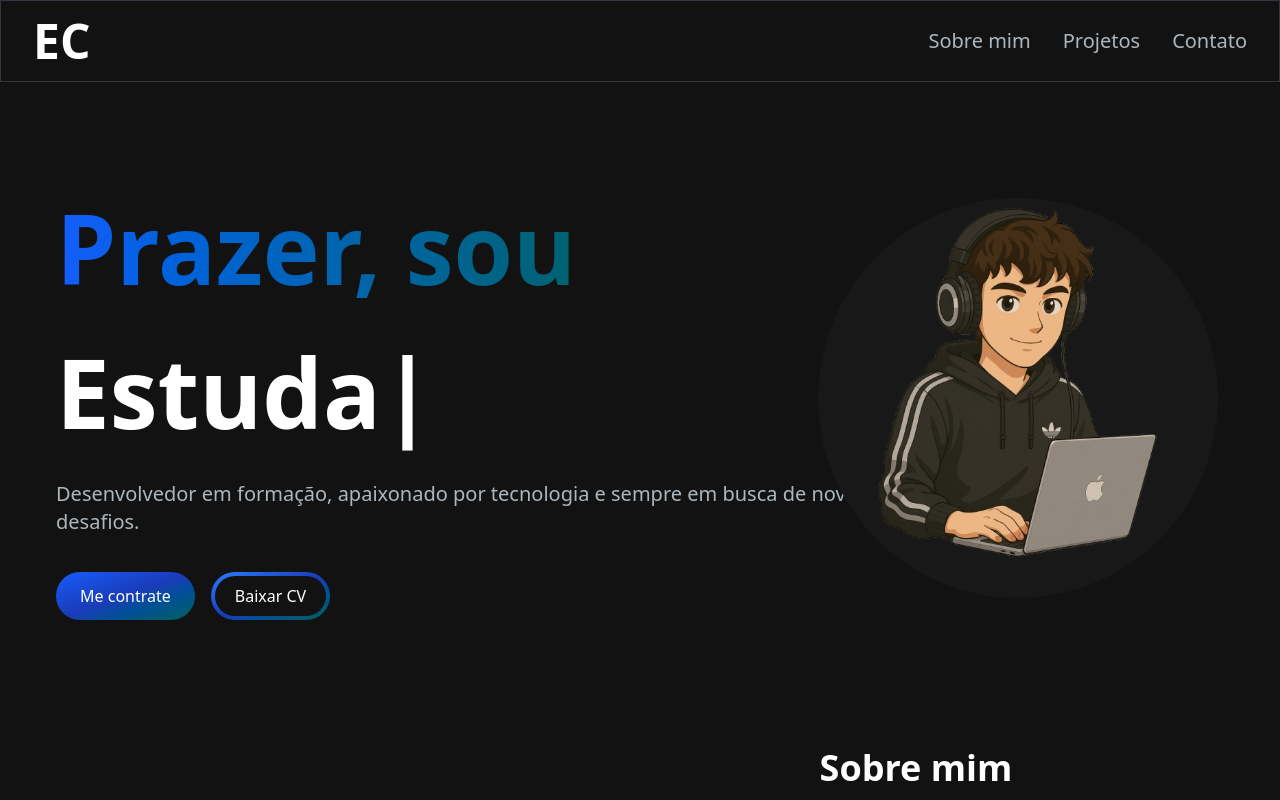
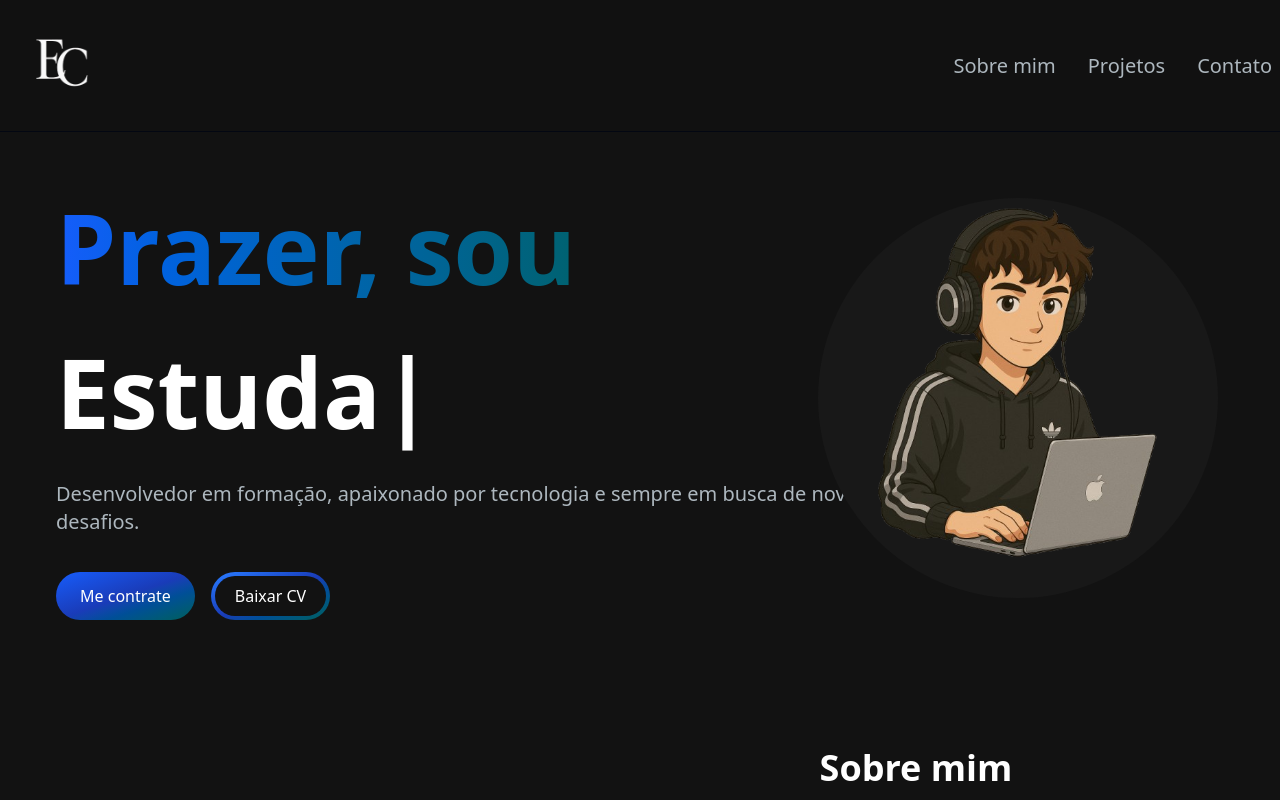
Before and after one commit to eduoliveirachaves/Portifolio, a Next.js app: page / in a window 1280 px wide. Shown: the top 800 px of the page. Built offline with nearby package versions, Linux system fonts and the light colour scheme.

Commit message:
feat: add logo to NavBar and Footer, enhance Skills section with additional logos, enhance NavBar

```diff
--- a/next.config.ts
+++ b/next.config.ts
@@ -108,11 +108,11 @@ const nextConfig: NextConfig = {
       },
       {
         protocol: "https",
-        hostname: "icons8.com",
+        hostname: "img.icons8.com",
         port: "",
-        pathname: "/icon/**"
+        pathname: "**"
+      },
 
-      }
 
     ]
   }
--- a/src/app/components/AboutMe.tsx
+++ b/src/app/components/AboutMe.tsx
@@ -40,7 +40,7 @@ const AboutMe = () => {
           />
         </div>
         <div className="mt-5 md:mt-0 text-left flex flex-col h-full">
-          <h2 className="text-4xl text-center font-bold text-white mb-6">
+          <h2 className="text-4xl text-center font-bold text-white mb-7">
             Sobre mim
           </h2>
           <div className="grid gap-4 items-center justify-center text-center md:text-left">
--- a/src/app/components/Footer.tsx
+++ b/src/app/components/Footer.tsx
@@ -1,8 +1,16 @@
+import Image from "next/image";
+
 const Footer = () => {
   return (
-    <footer className="footer border border-t-[#33353F] z-10 border-l-transparent border-r-transparent border-b-transparent ">
+    <footer
+      className="footer border border-t-[#33353F] z-10 border-l-transparent border-r-transparent border-b-transparent ">
       <div className="container p-10 flex justify-between items-center mx-auto">
-        <span className="font-semibold text-3xl">EC</span>
+        <Image
+          src={"/images/logo-removebg-preview.png"}
+          alt="logo"
+          width={100}
+          height={100}
+        />
         <p className="text-slate-600 ">All right reserved.</p>
       </div>
     </footer>
--- a/src/app/components/NavBar.tsx
+++ b/src/app/components/NavBar.tsx
@@ -1,37 +1,40 @@
 "use client";
-import Link from "next/link";
 import { useState } from "react";
 import NavLink from "./NavLink";
 import { Bars3Icon, XMarkIcon } from "@heroicons/react/24/solid";
 import MenuOverlay from "./MenuOverlay";
+import Image from "next/image";
 
 const navLinks = [
   {
     title: "Sobre mim",
-    path: "#about",
+    path: "#about"
   },
   {
     title: "Projetos",
-    path: "#projects",
+    path: "#projects"
   },
   {
     title: "Contato",
-    path: "#contact",
-  },
+    path: "#contact"
+  }
 ];
 
 export const NavBar = () => {
   const [navbarOpen, setNavbarOpen] = useState(false);
 
   return (
-    <nav className="fixed mx-auto border border-[#33353F] top-0 left-0 right-0 z-10 bg-[#121212] bg-opacity-90">
-      <div className="flex container flex-wrap lg:py-4 items-center justify-between mx-auto p-4 px-8">
-        <Link
-          href={"/"}
-          className="text-2xl md:text-5xl text-white font-semibold"
-        >
-          EC
-        </Link>
+    <nav
+      className="flex fixed mx-auto border-b border-b-gray-950 top-0 left-0 right-0 z-10 bg-[rgba(18,18,18,0.8)] backdrop-blur-md bg-opacity-30 w-full lg:h-33 h-28 md:h-20 items-center">
+      <div className="flex container flex-wrap lg:py-4 items-center justify-between mx-auto p-4 sm:p-2 px-8">
+        <div className="flex items-center cursor-pointer lg:w-30 lg:h-30 md:w-13 md:h-13 w-20 h-20">
+          <Image
+            src={"/images/logo-removebg-preview.png"}
+            alt="Logo"
+            width={110}
+            height={100}
+          />
+        </div>
         <div className="mobile-menu block md:hidden">
           {navbarOpen ? (
             <button
@@ -41,7 +44,8 @@ export const NavBar = () => {
               <XMarkIcon className="h-5 w-5" />
             </button>
           ) : (
-            <button onClick={() => setNavbarOpen(true)} className="flex items-center px-3 py-2 text-slate-200 border rounded border-slate-200 hover:text-white hover:border-white">
+            <button onClick={() => setNavbarOpen(true)}
+                    className="flex items-center px-3 py-2 text-slate-200 border rounded border-slate-200 hover:text-white hover:border-white">
               <Bars3Icon className="h-5 w-5" />
             </button>
           )}
@@ -56,7 +60,7 @@ export const NavBar = () => {
           </ul>
         </div>
       </div>
-      {navbarOpen ? <MenuOverlay links={navLinks}/> : null}
+      {navbarOpen ? <MenuOverlay links={navLinks} /> : null}
     </nav>
   );
 };
--- a/src/app/components/Skills.tsx
+++ b/src/app/components/Skills.tsx
@@ -106,9 +106,45 @@ const logos = [
     href: "https://developer.mozilla.org/en-US/docs/Web/CSS",
     alt: "CSS3 logo",
     src: "https://upload.wikimedia.org/wikipedia/commons/d/d5/CSS3_logo_and_wordmark.svg",
-    width: 140,
-    height: 55
+    width: 144,
+    height: 140
+  },
+  {
+    href: "https://git-scm.com/",
+    alt: "Git logo",
+    src: "https://upload.wikimedia.org/wikipedia/commons/3/3f/Git_icon.svg",
+    width: 170,
+    height: 120
+  },
+  {
+    href: "https://nextjs.org/",
+    alt: "Next.js logo",
+    src: "https://img.icons8.com/?size=100&id=MWiBjkuHeMVq&format=png&color=000000",
+    width: 180,
+    height: 50
+  },
+  {
+    href: "https://nestjs.com/",
+    alt: "NestJS logo",
+    src: "https://nestjs.com/img/logo.svg",
+    width: 185,
+    height: 180
+  },
+  {
+    href: "https://www.npmjs.com/",
+    alt: "npm logo",
+    src: "https://upload.wikimedia.org/wikipedia/commons/d/db/Npm-logo.svg",
+    width: 170,
+    height: 50
+  },
+  {
+    href: "https://insomnia.rest/",
+    alt: "Insomnia logo",
+    src: "https://insomnia.rest/images/insomnia-logo.svg",
+    width: 210,
+    height: 190
   }
+
 ].reverse();
 
 const carrosel = logos.concat(logos).concat(logos).concat(logos).concat(logos);
@@ -120,7 +156,7 @@ const Skills = () => {
     <section
       className="overflow-hidden w-full mb-15">
       <motion.div
-        className="flex gap-12 items-center justify-center"
+        className="flex gap-13 items-center justify-center"
         animate={{ x: ["-95%", "0"] }}
         transition={{
           duration: 100,
```
Also changed, not shown: public/images/logo-removebg-preview.png (added).
